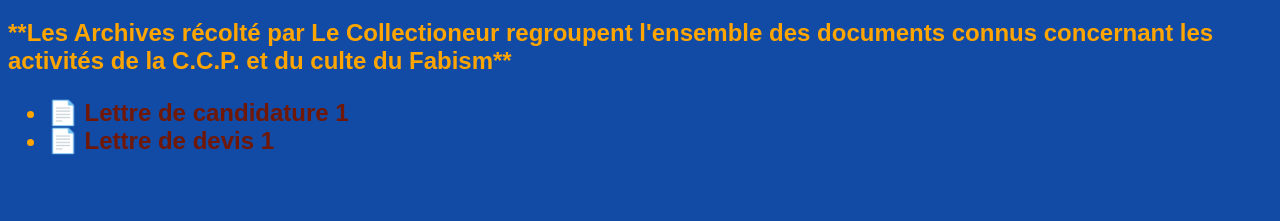
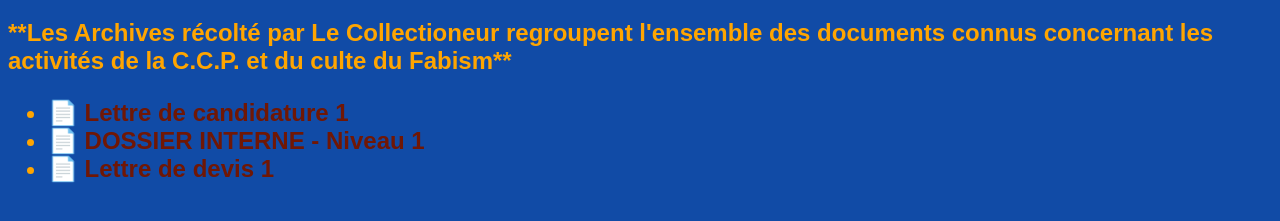
Before and after one commit to Nolcado/ArchiveAzure, a plain HTML site: page index.html in a window 1280 px wide. Shown: the part 61-282 px from the top of the page. Drawn offline with Linux system fonts and the light colour scheme.

Commit message:
Update index.html

```diff
--- a/index.html
+++ b/index.html
@@ -16,6 +16,8 @@
 	<ul>
 		<li> <a href="Dossier récupéré/Lettre de candidature_1.pdf" target="_blank"> 📄 Lettre de candidature 1 </a> </li>
 
+		<li> <a href="Dossier récupéré/DOSSIER INTERNE - Niveau 1.MD" target="_blank"> 📄 DOSSIER INTERNE - Niveau 1 </a> </li>
+
  <li> <a href="Dossier récupéré/Devis_1.pdf" target="_blank"> 📄 Lettre de devis 1 </a> </li> </ul>
 
 </body>
```
